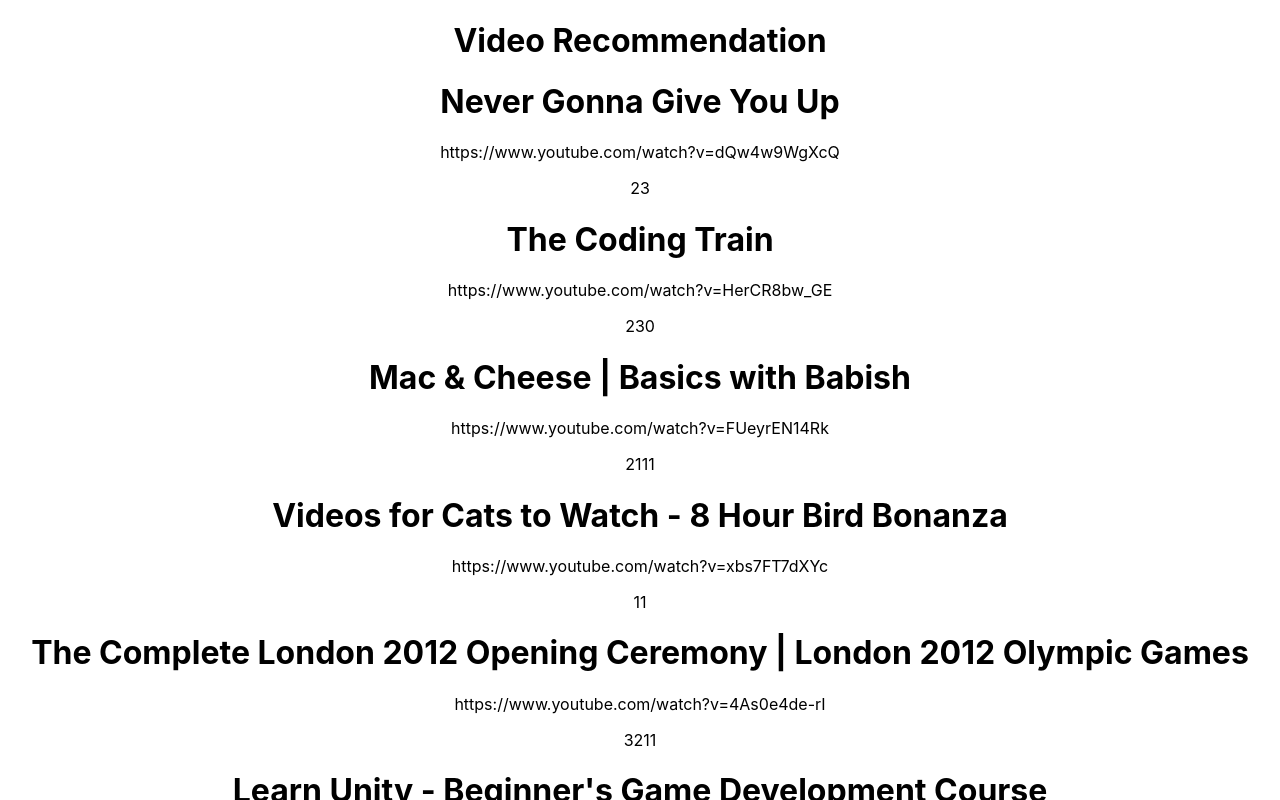
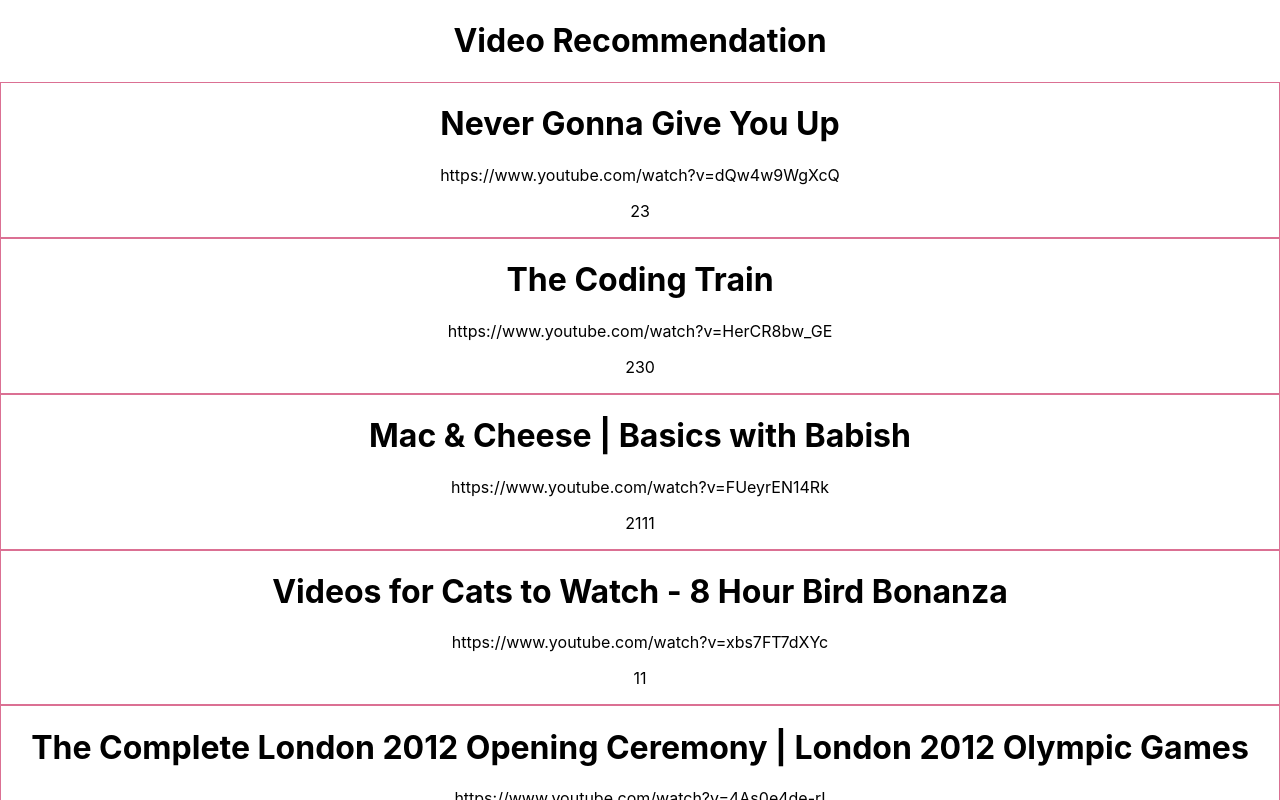
Before and after one commit to CodeYourFuture/Full-Stack-Project-Assessment, a React (Create React App) app in the folder client/: page / in a window 1280 px wide. Shown: the top 800 px of the page. Built offline with nearby package versions, Linux system fonts and the light colour scheme; the HTML template or start-up script is replaced by a standard one.

Commit message:
Added Searchbar component file

```diff
--- a/client/src/App.css
+++ b/client/src/App.css
@@ -1,3 +1,7 @@
 .App {
   text-align: center;
 }
+
+.video--card {
+  border: 1px palevioletred solid;
+}
--- a/client/src/VideoCard.js
+++ b/client/src/VideoCard.js
@@ -1,8 +1,9 @@
 import React from "react";
 
+// add onClick for upvote and downvote
 export default function VideoCard(props) {
   return (
-    <div>
+    <div className="video--card">
       <h1>{props.title}</h1>
       <p>{props.url}</p>
       <p>{props.rating}</p>
```
Also changed, not shown: client/src/Searchbar.js (added).
